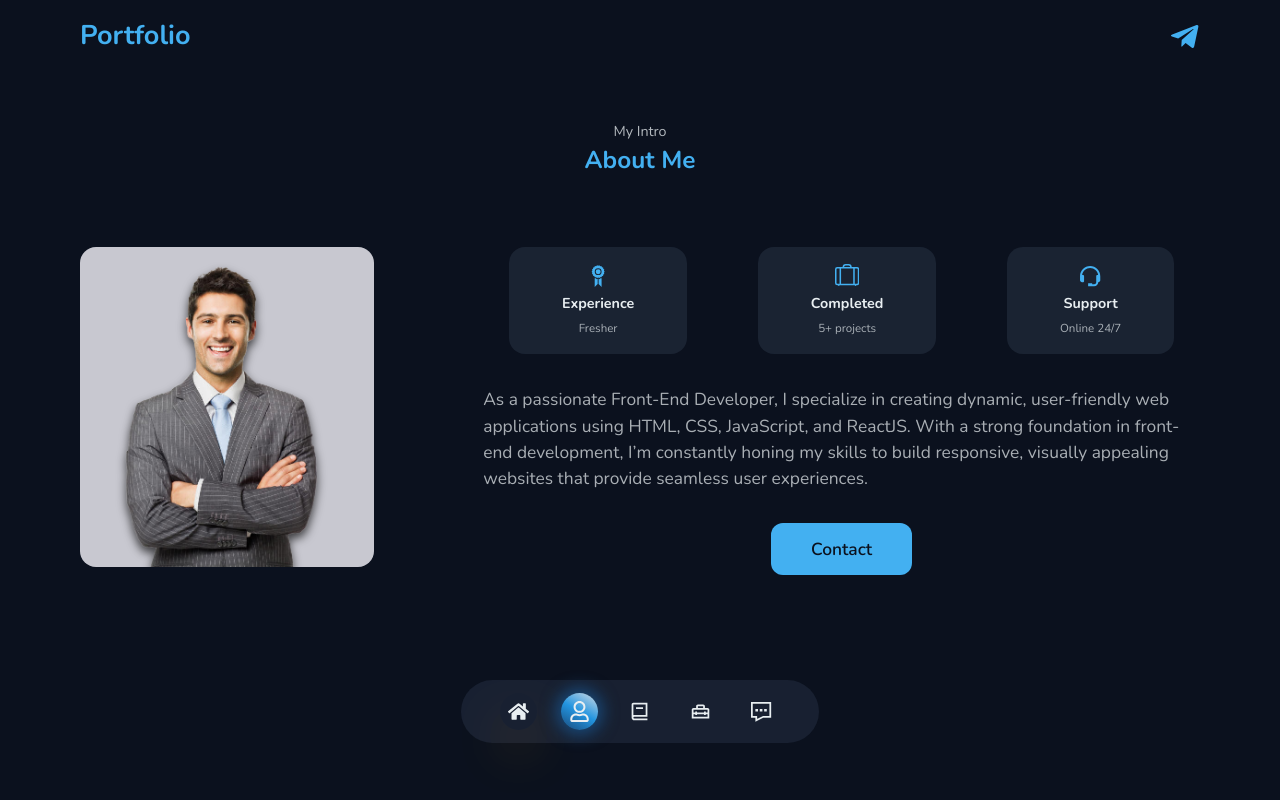
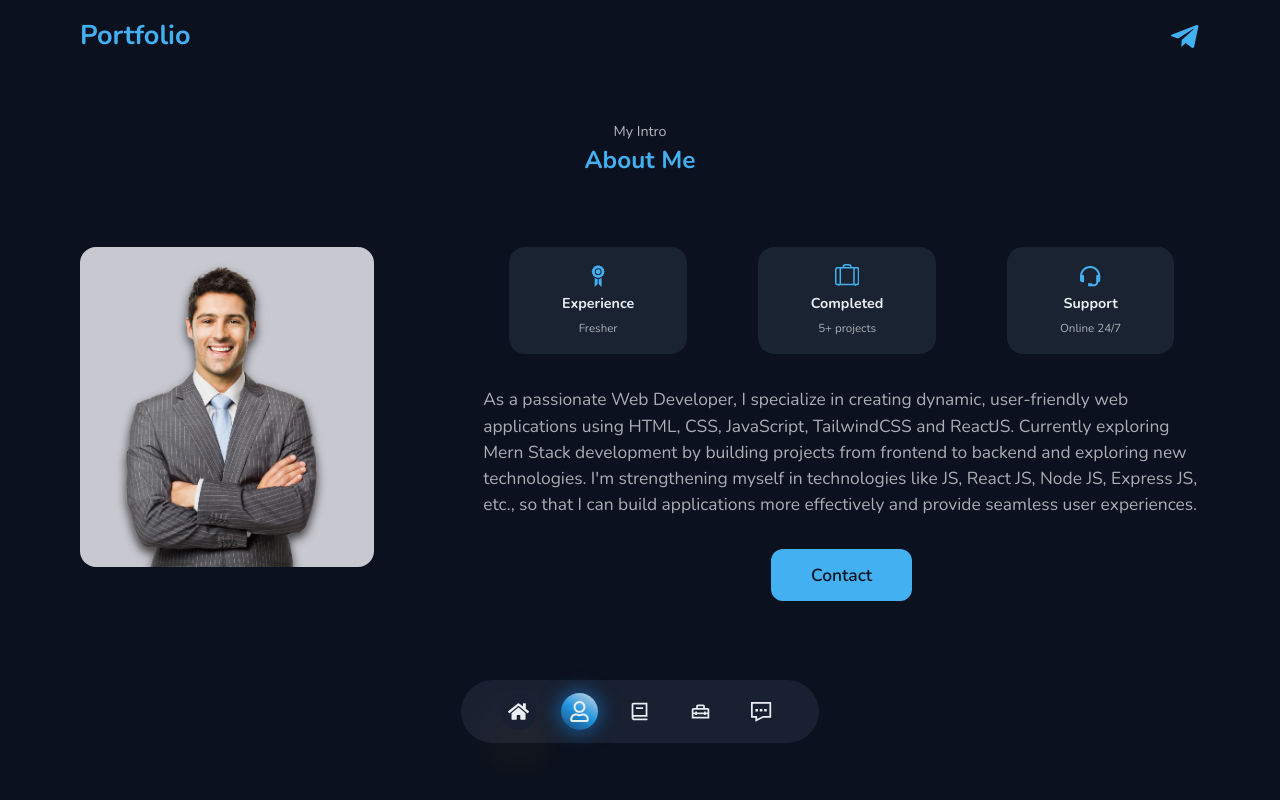
Before and after one commit to somy275/Personal_Portfolio, a React (Vite) app: page /about in a window 1280 px wide. Shown: the top 800 px of the page. Built offline with nearby package versions, Linux system fonts and the light colour scheme.

Commit message:
some changes in about section

```diff
--- a/src/Pages/About.jsx
+++ b/src/Pages/About.jsx
@@ -91,8 +91,11 @@ const About = () => {
             </span>
           </span>
         <span className='overflow-hidden'>
-          <h5 ref={intro} className='translate-y-[100%] inline-block text-[#e8eef1b6] text-[max(1rem,4vw)] md:text-[max(1.8rem,3.5vw)] lg:text-[clamp(0.875rem,0.0225rem+1.332vw,1.6875rem)]'>As a passionate Front-End Developer, I specialize in creating dynamic, user-friendly web applications using HTML, CSS, JavaScript, and ReactJS.
-            With a strong foundation in front-end development, I’m constantly honing my skills to build responsive, visually appealing websites that provide seamless user experiences.</h5></span>
+          <h5 ref={intro} className='translate-y-[100%] inline-block text-[#e8eef1b6] text-[max(1rem,4vw)] md:text-[max(1.8rem,3.5vw)] lg:text-[clamp(0.875rem,0.0225rem+1.332vw,1.6875rem)]'>
+            As a passionate Web Developer, I specialize in creating dynamic, user-friendly web applications using HTML, CSS, JavaScript, TailwindCSS and ReactJS.
+            Currently exploring Mern Stack development by building projects from frontend to backend and exploring new technologies.
+I'm strengthening myself in technologies like JS, React JS, Node JS, Express JS, etc., so that I can build applications more effectively and provide seamless user experiences.
+</h5></span>
           <NavLink ref={btn} className="scale-0 bg-[#43b0f1] text-[max(.9rem,4vw)] md:text-[max(1.6rem,3.3vw)] lg:text-[clamp(0.875rem,0.0225rem+1.332vw,1.6875rem)]  font-semibold text-[#0B111E] py-[max(.6rem,1.8vw)] lg:py-[max(.6rem,1vw)] px-[max(1.8rem,5.3vw)] lg:px-[max(1.8rem,2.5rem)] rounded-xl" to="/contact">Contact</NavLink>
         </span>
       </div>
```
